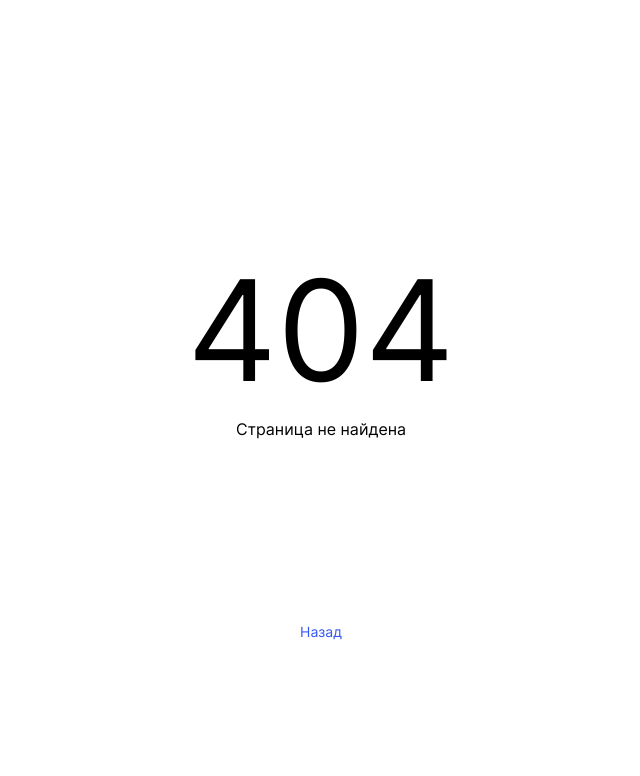
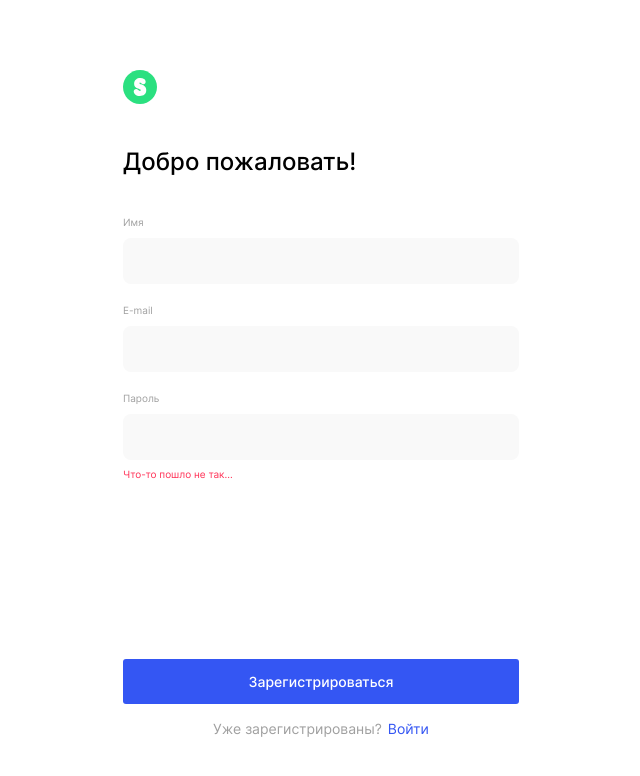
Before and after one commit to ViDasha/movies-explorer-frontend, a React (Create React App) app: page /signup in a window 1280 px wide. Before the commit this address had no page. Shown: the top 776 px of the page, without its empty margins (319-959 px from the left). Built offline with nearby package versions, Linux system fonts and the light colour scheme.

Commit message:
feat: add Login, Register, Profile

```diff
--- a/package.json
+++ b/package.json
@@ -37,8 +37,5 @@
       "last 1 firefox version",
       "last 1 safari version"
     ]
-  },
-  "devDependencies": {
-    "eslint-plugin-react-hooks": "^4.6.0"
   }
 }
--- a/src/components/App/App.jsx
+++ b/src/components/App/App.jsx
@@ -21,7 +21,6 @@ function App() {
         <Route path="/saved-movies">
           <SavedMovies />
         </Route>
-        {/*
         <Route path="/profile">
           <Profile />
         </Route>
@@ -31,7 +30,6 @@ function App() {
         <Route path="/signup">
           <Register />
         </Route>
-        */}
         <Route path="*">
           <NotFound />
         </Route>
--- a/src/components/Header/Header.css
+++ b/src/components/Header/Header.css
@@ -1,11 +1,12 @@
 .header {
-  padding: 18px 70px 18px;
+  min-width: 100%;
   background-color: #073042;
 }
 
 .header__container {
   display: flex;
   justify-content: space-between;
+  padding: 18px 70px 18px;
 }
 
 .header__logo {
--- a/src/components/Login/Login.css
+++ b/src/components/Login/Login.css
@@ -0,0 +1,116 @@
+.login {
+  margin: 70px 0 70px;
+  display: flex;
+  flex-direction: column;
+  justify-content: center;
+  align-items: flex-start;
+}
+
+.login__logo {
+
+}
+
+.login__title {
+  margin: 40px 0 40px;
+  font-style: normal;
+  font-weight: 500;
+  font-size: 24px;
+  line-height: 29px;
+}
+
+.login__form {
+  display: flex;
+  flex-direction: column;
+  justify-content: center;
+  align-items: flex-start;
+}
+
+.login__item-type {
+  margin: 0 0 10px;
+  font-style: normal;
+  font-weight: 400;
+  font-size: 10px;
+  line-height: 12px;
+  color: #A0A0A0;
+}
+
+.login__item {
+  padding: 15px;
+  width: 366px;
+  height: 16px;
+  background: #F9F9F9;
+  border-radius: 8px;
+  border-style: none;
+  font-style: normal;
+  font-weight: 500;
+  font-size: 13px;
+  line-height: 16px;
+  outline: none;
+}
+
+.login__item_type_error {
+  color: #FF3055;
+}
+
+.login__item-error {
+  margin-top: 8px;
+  min-height: 12px;
+  font-style: normal;
+  font-weight: 400;
+  font-size: 10px;
+  line-height: 12px;
+  color: #FF3055;
+}
+
+.login__button-save {
+  margin: 179px 0 0;
+  width: 396px;
+  height: 45px;
+  background: #3456F3;
+  border-radius: 3px;
+  border-style: none;
+  font-style: normal;
+  font-weight: 500;
+  font-size: 14px;
+  line-height: 17px;
+  text-align: center;
+  color: #FFFFFF;
+}
+
+.login__button-save:hover {
+  cursor: pointer;
+  opacity: .7;
+}
+
+.login__signin {
+  width: 100%;
+  display: flex;
+  margin-top: 16px;
+  justify-content: center;
+  align-items: center;
+}
+
+.login__question {
+  margin: 0;
+  font-style: normal;
+  font-weight: 400;
+  font-size: 14px;
+  line-height: 17px;
+  text-align: center;
+  color: #A0A0A0;
+}
+
+.login__register-link {
+  margin-left: 6px;
+  text-decoration: none;
+  font-style: normal;
+  font-weight: 400;
+  font-size: 14px;
+  line-height: 17px;
+  text-align: center;
+  color: #3456F3;
+}
+
+.login__register-link:hover {
+  opacity: .7;
+}
--- a/src/components/Login/Login.jsx
+++ b/src/components/Login/Login.jsx
@@ -0,0 +1,32 @@
+import React from "react";
+import { Link } from "react-router-dom";
+import logo from '../../images/logo_header.svg';
+
+function Login() {
+
+  return (
+    <section className="login">
+      <div className="login__logo">
+        <Link to="/" className="header__link">
+          <img className="header__logo" alt="Лого" src={logo}/>
+        </Link>
+      </div>
+      <h2 className="login__title">Рады видеть!</h2>
+      <form method="post" action="#" id="login-form" name="login-form" className="login__form" noValidate>
+        <p className="login__item-type">E-mail</p>
+        <input id="email" name="email" type="email" className="login__item" minLength="2" maxLength="40" required />
+        <span className="email-error login__item-error"></span>
+        <p className="login__item-type">Пароль</p>
+        <input id="password" name="password" type="password" className="login__item" minLength="2" maxLength="40" required />
+        <span className="password-error login__item-error"></span>
+        <button type="submit" aria-label="Войти" name="save" className="login__button-save">Войти</button>
+      </form>
+      <div className="login__signin">
+        <p className="login__question">Ещё не зарегистрированы?</p>
+        <Link to="/signup" className="login__register-link">Регистрация</Link>
+      </div>
+    </section>
+  );
+}
+
+  export default Login;
--- a/src/components/Profile/Profile.css
+++ b/src/components/Profile/Profile.css
@@ -0,0 +1,93 @@
+.profile {
+  min-height: 700px;
+  width: 100%;
+  display: flex;
+  flex-direction: column;
+  align-items: center;
+}
+
+.profile__container {
+  width: 410px;
+  display: flex;
+  flex-direction: column;
+  justify-content: center;
+  align-items: center;
+}
+
+.profile__title {
+  text-align: center;
+  margin: 74px 0 123px;
+  font-style: normal;
+  font-weight: 500;
+  font-size: 24px;
+  line-height: 29px;
+  text-align: center;
+}
+
+.profile__item {
+  width: 100%;
+  display: flex;
+  justify-content: space-between;
+  align-items: center;
+}
+
+.profile__item-type {
+  margin: 0;
+  font-style: normal;
+  font-weight: 500;
+  font-size: 11px;
+  line-height: 13px;
+  color: #000000;
+}
+
+.profile__item-text {
+  margin: 0;
+  font-style: normal;
+  font-weight: 400;
+  font-size: 11px;
+  line-height: 13px;
+  color: #000000;
+}
+
+.profile__border {
+  margin: 16px 0 17px;
+  border-bottom: 1px solid #E8E8E8;
+  width: 100%;
+}
+
+.profile__button-edit {
+  margin-top: 220px;
+  text-align: center;
+  font-style: normal;
+  font-weight: 400;
+  font-size: 13px;
+  line-height: 16px;
+  display: flex;
+  align-items: center;
+  text-align: center;
+  color: #000000;
+  border: none;
+  background: transparent;
+}
+
+.profile__button-edit:hover {
+  cursor: pointer;
+  opacity: .7;
+}
+
+.profile__button-exit {
+  margin-top: 16px;
+  font-style: normal;
+  font-weight: 500;
+  font-size: 13px;
+  line-height: 16px;
+  text-align: center;
+  color: #FF3055;
+  border: none;
+  background: transparent;
+}
+
+.profile__button-exit:hover {
+    cursor: pointer;
+    opacity: .7;
+  }
--- a/src/components/Profile/Profile.jsx
+++ b/src/components/Profile/Profile.jsx
@@ -0,0 +1,27 @@
+import React from "react";
+import Header from "../Header/Header";
+
+function Profile() {
+
+  return (
+    <section className="profile">
+      <Header />
+      <div className="profile__container">
+      <h2 className="profile__title">Привет, Дарья!</h2>
+      <div className="profile__item">
+        <h3 className="profile__item-type">Имя</h3>
+        <p className="profile__item-text">Дарья</p>
+      </div>
+      <div className='profile__border' />
+      <div className="profile__item">
+        <h3 className="profile__item-type">E-mail</h3>
+        <p className="profile__item-text">pochta@yandex.ru</p>
+      </div>
+      <button className="profile__button-edit" type="submit">Редактировать</button>
+      <button className="profile__button-exit" type="button">Выйти из аккаунта</button>
+      </div>
+    </section>
+  );
+}
+
+  export default Profile;
--- a/src/components/Register/Register.jsx
+++ b/src/components/Register/Register.jsx
@@ -0,0 +1,32 @@
+import React from "react";
+import { Link } from "react-router-dom";
+import logo from '../../images/logo_header.svg';
+
+function Register(){
+    return (
+      <section className="login">
+        <Link to="/" className="header__link">
+          <img className="header__logo" alt="Лого" src={logo}/>
+        </Link>
+        <h2 className="login__title">Добро пожаловать!</h2>
+        <form method="post" action="#" id="register-form" name="login-form" className="login__form" noValidate>
+          <p className="login__item-type">Имя</p>
+          <input id="name" name="name" type="name" className="login__item" minLength="2" required/>
+          <span className="login__item-error"></span>
+          <p className="login__item-type">E-mail</p>
+          <input id="email" name="email" type="email" className="login__item" minLength="2" maxLength="40" required/>
+          <span className="login__item-error"></span>
+          <p className="login__item-type">Пароль</p>
+          <input id="password" name="password" type="password" className="login__item login__item_type_error" minLength="2" maxLength="40" required/>
+          <span className="login__item-error">Что-то пошло не так...</span>
+          <button type="submit" aria-label="Зарегистрироваться" name="save" className="login__button-save">Зарегистрироваться</button>
+        </form>
+        <div className="login__signin">
+          <p className="login__question">Уже зарегистрированы?</p>
+          <Link to="/signin" className="login__register-link">Войти</Link>
+        </div>
+      </section>
+  );
+}
+
+export default Register;
--- a/src/components/SearchForm/SearchForm.css
+++ b/src/components/SearchForm/SearchForm.css
@@ -13,6 +13,7 @@
 .searchform__input {
   width: 100%;
   border-style: none;
+  outline: none;
   background: #F9F9F9;
   border-radius: 4px;
   padding: 13px 0 13px 22px;
--- a/src/index.css
+++ b/src/index.css
@@ -17,3 +17,5 @@
 @import url(./components/MoviesCardList/MoviesCardList.css);
 @import url(./components/SavedMovies/SavedMovies.css);
 @import url(./components/NotFound/NotFound.css);
+@import url(./components/Login/Login.css);
+@import url(./components/Profile/Profile.css);
```
Also changed, not shown: 1 other file (tests, documents, lock files or other folders).
